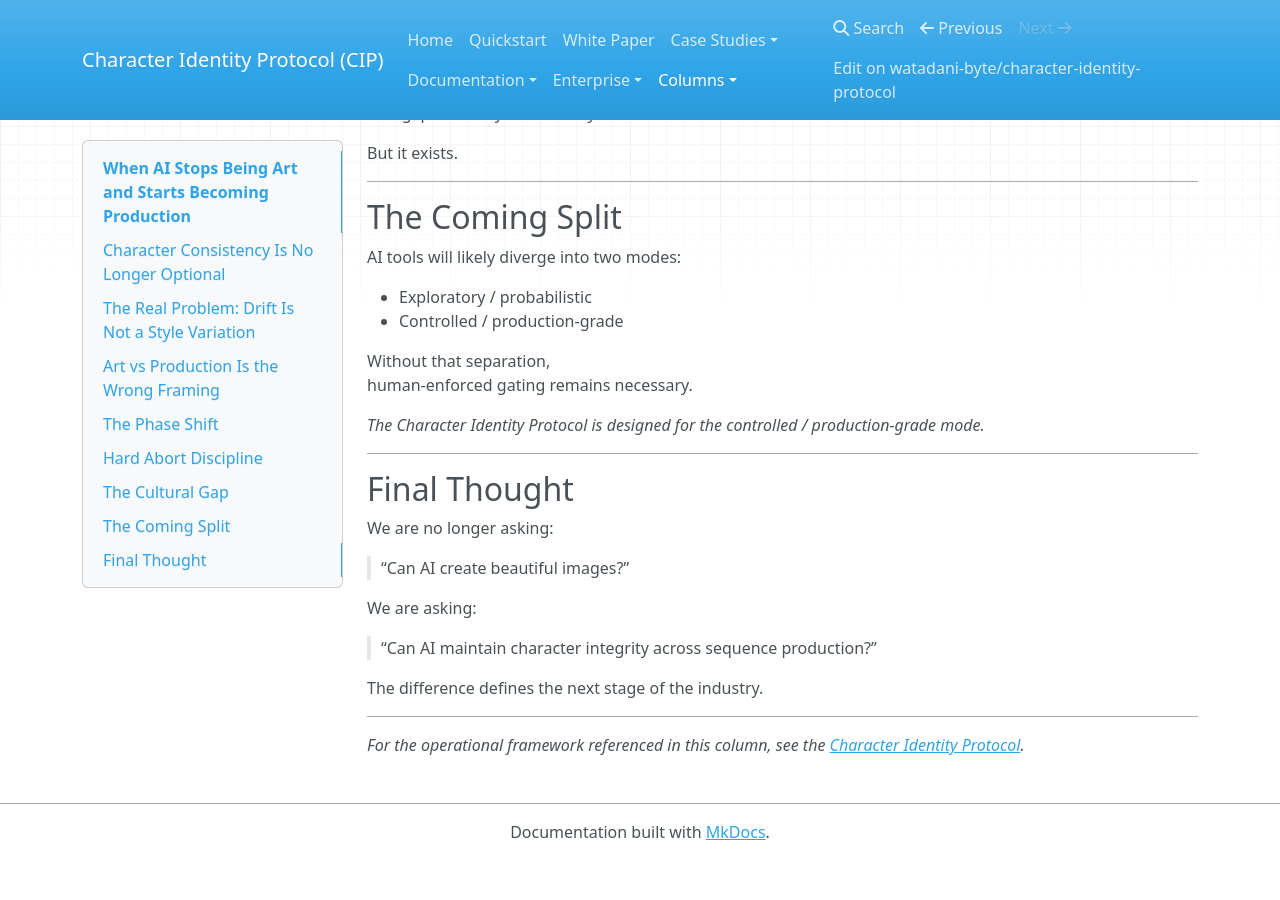
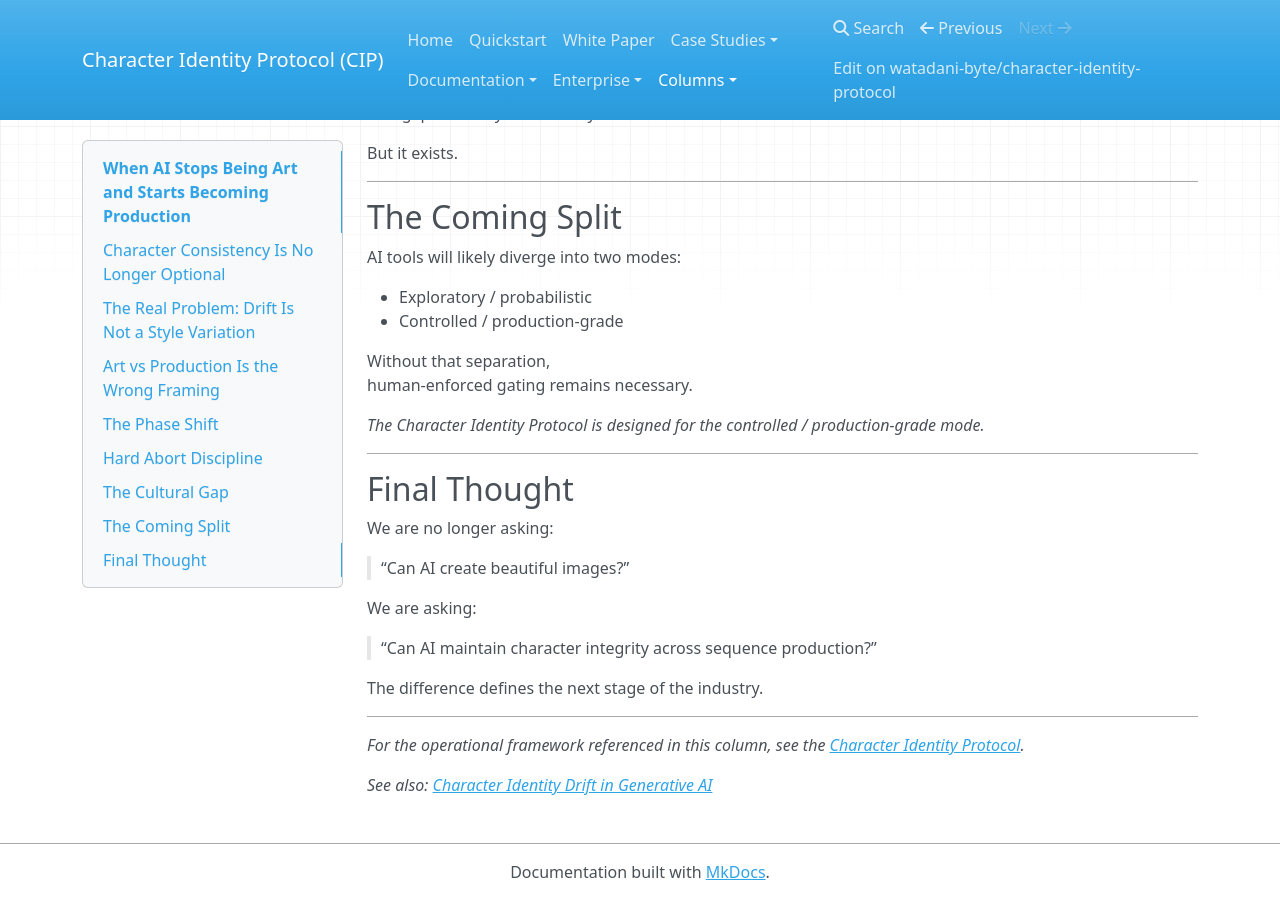
Before and after one commit to watadani-byte/character-identity-protocol, an MkDocs documentation site: the page built from docs/column_production.md, in a window 1280 px wide and 900 px high, scrolled down 2136 px. Built offline with MkDocs 1.6.1, drawn with Linux system fonts in a browser that asks for light colours; nearby versions of some CDN libraries; before the commit the page ends 2996 px from its top, so only the background shows below that.

Commit message:
column_production.md を更新

```diff
--- a/docs/column_production.md
+++ b/docs/column_production.md
@@ -138,3 +138,5 @@ The difference defines the next stage of the industry.
 -----
 
 *For the operational framework referenced in this column, see the [Character Identity Protocol](/character-identity-protocol/).*
+
+*See also: [Character Identity Drift in Generative AI](column_identity_drift.md)*
```
